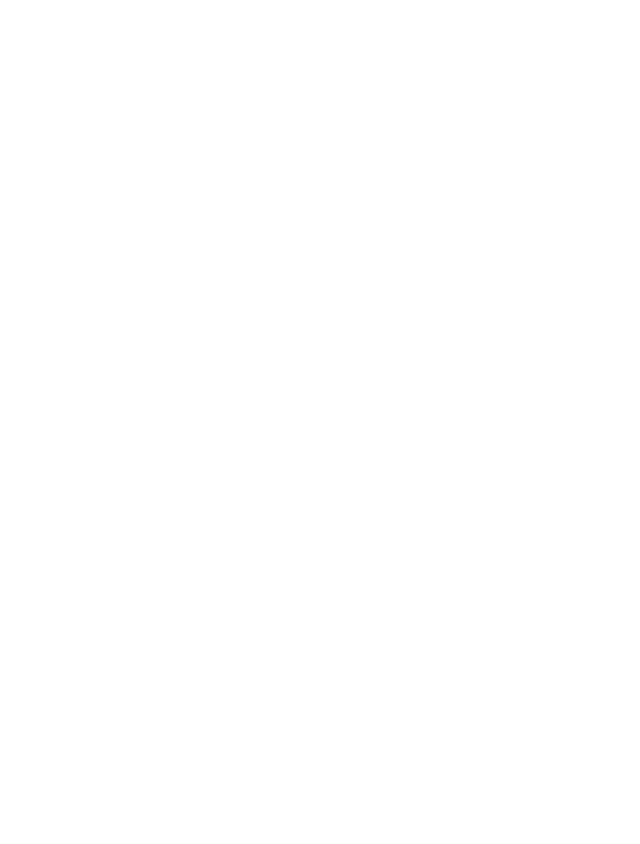
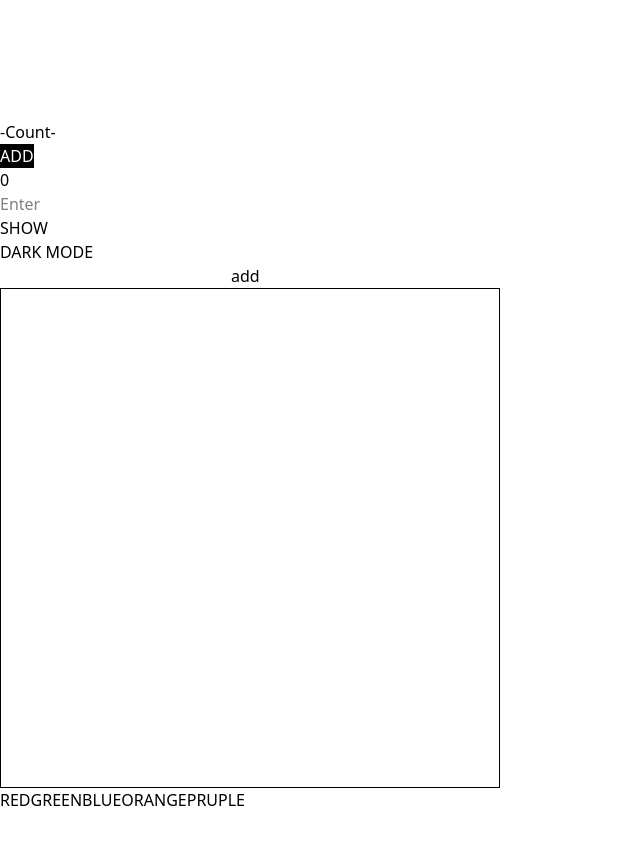
Before and after one commit to therealgone/Dev-Book, a Next.js app: page / in a window 1280 px wide. Shown: the part 680-1524 px from the top of the page, without its empty margins (0-640 px from the left). Before the commit the page ends 800 px from the top, so only its background shows below. Built offline with nearby package versions, Linux system fonts and the light colour scheme.

Commit message:
Baisc React Done only UI left

```diff
--- a/src/app/components/BasicReact.tsx
+++ b/src/app/components/BasicReact.tsx
@@ -3,23 +3,139 @@
 import { useState } from "react";
 
 
-export default function BasicReact () {
+export default function BasicReact() {
 
     const [count, setCount] = useState(0);
+    const [input, SetInput] = useState("");
+    const [show, SetShow] = useState(false)
+    const [mode, SetMode] = useState(false)
+    const [todo, SetTodo] = useState<string[]>([]);
+    const [color, SetColor] = useState("");
 
-const handelclick = () =>{
+
+
+
+
+
+
+    const handelinput = (e: React.ChangeEvent<HTMLInputElement>) => {
+        SetInput(e.target.value)
+
+    }
+
+    const Enter = (e: React.KeyboardEvent<HTMLInputElement>) => {
+        if (e.key == "Enter") {
+            Addtodo();
+        }
+    }
+
+
+    const handelbg = () => {
+        SetMode(!mode)
+
+    }
+
+    const handelclick = () => {
+        setCount(count + 1);
 
     }
 
 
-return(
+    const Addtodo = () => {
+        if (input.trim() === "")
+            return;
+        SetTodo([...todo, input])
+        SetInput("");
+
+    }
+
+    const handeldelete = (index: number) => {
+        const update = todo.filter((_, i) => i !== index);
+        SetTodo(update)
+
+    }
+
+    const DeleteAll = () => {
+
+    }
+
+
+
+
+    return (
+        <div className={`min-h-screen ${mode ? "bg-black text-white" : "bg-white text-black"}`}>
             <div>
                 <h1>-Count-</h1>
 
                 <button
-        onClick={add}>
+                    className=" bg-black text-white"
+                    onClick={handelclick}>
+                    ADD
+                </button>
+                <h1>{count}</h1>
+            </div>
 
+            <div>
+
+                <input
+                    type="text"
+                    value={input}
+                    onChange={handelinput}
+                    placeholder="Enter"
+                >
+
+
+                </input>
+                <h1>{input}</h1>
+            </div>
+
+            <div>
+                <button
+                    onClick={() => SetShow(!show)}> {show ? "HIDE" : "SHOW"}</button>
+                <h1>{show && "THIS IS SECERT TEXT"}</h1>
+            </div>
+            <button
+                onClick={handelbg}
+            >
+                {mode ? "LIGHT MODE" : "DARK MODE"}
             </button>
+
+            <div>
+                <input
+                    type="text"
+                    value={input}
+                    onChange={handelinput}
+                    onKeyDown={Enter}>
+                </input>
+                <button onClick={Addtodo}>add</button>
+
+                {todo.map((item, index) => (
+                    <ul key={index}>
+
+                        <li>{item} <button onClick={() => handeldelete(index)}> ❌ </button></li>
+                    </ul>
+
+                ))}
+
+            </div>
+
+            <div>
+                <h1 className={`w-[500px] h-[500px] border
+                ${color === "red" ? "bg-red-500" : ""}
+                ${color === "green" ? "bg-green-500" : ""}
+                ${color === "blue" ? "bg-blue-500" : ""}
+                ${color === "orange" ? "bg-orange-500" : ""}
+                ${color === "purple" ? "bg-purple-600" : ""}
+                `} >
+                </h1>
+                <button onClick={() => SetColor("red")}>RED</button>
+                <button onClick={() => SetColor("green")}>GREEN</button>
+                <button onClick={() => SetColor("blue")}>BLUE</button>
+                <button onClick={() => SetColor("orange")}>ORANGE</button>
+                <button onClick={() => SetColor("purple")}>PRUPLE</button>
+
+
+            </div>
 
         </div>
 
--- a/src/app/page.tsx
+++ b/src/app/page.tsx
@@ -2,6 +2,8 @@
 "use client";
 import Image from "next/image";
 import Welcome from "./components/welcome";
+import BasicReact from "./components/BasicReact";
+
 
 
 export default function Home() {
@@ -12,7 +14,7 @@
       <Welcome/>
       </section>
       <section>
-
+        <BasicReact/>
       </section>
     </main>
   );
```
Lines whose indentation alone changed are shown as unchanged.
